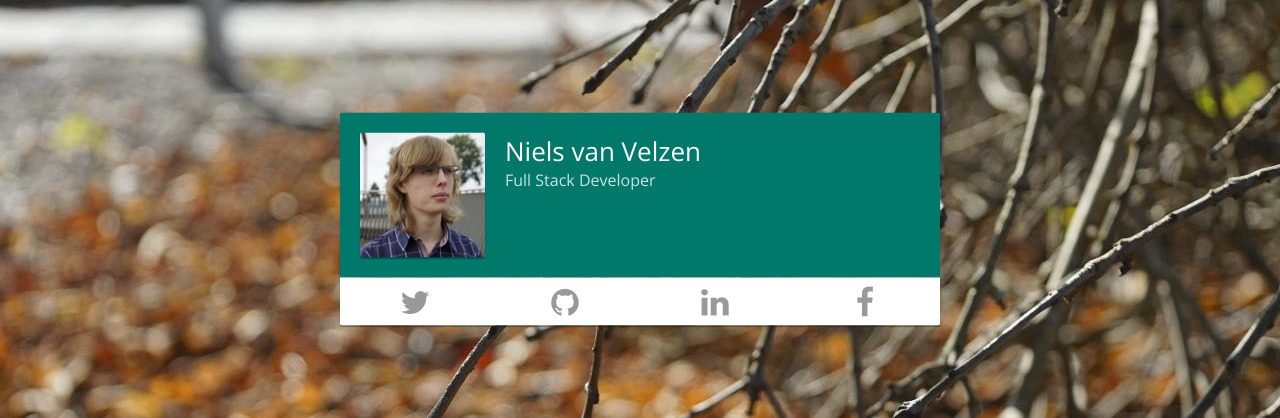
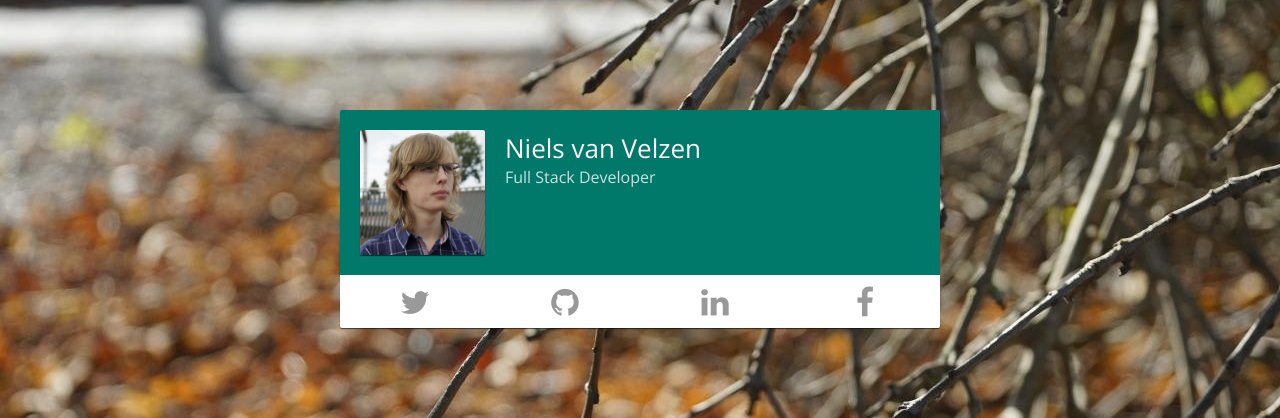
Before and after one commit to nielsvanvelzen/about, a PHP site: page / in a window 1280 px wide. Shown: the part 181-599 px from the top of the page. Run offline with PHP 8.4, Linux system fonts and the light colour scheme.

Commit message:
Fix line-height issue. Closes #1

```diff
--- a/assets/css/style.css
+++ b/assets/css/style.css
@@ -25,7 +25,6 @@ body {
 	background: #00796B;
 	color: #fdfdfd;
 	display: flex;
-	height: 165px;
 	align-items: center;
 	padding: 20px;
 	box-sizing: border-box;
@@ -73,11 +72,9 @@ body {
 	display: block;
 	min-width: 48px;
 	width: 100%;
-	height: 48px;
+	padding: 5px;
 	font-size: 32px;
 	text-align: center;
-	vertical-align: middle;
-	line-height: 48px;
 	color: rgba(0, 0, 0, 0.4);
 }
 
```
